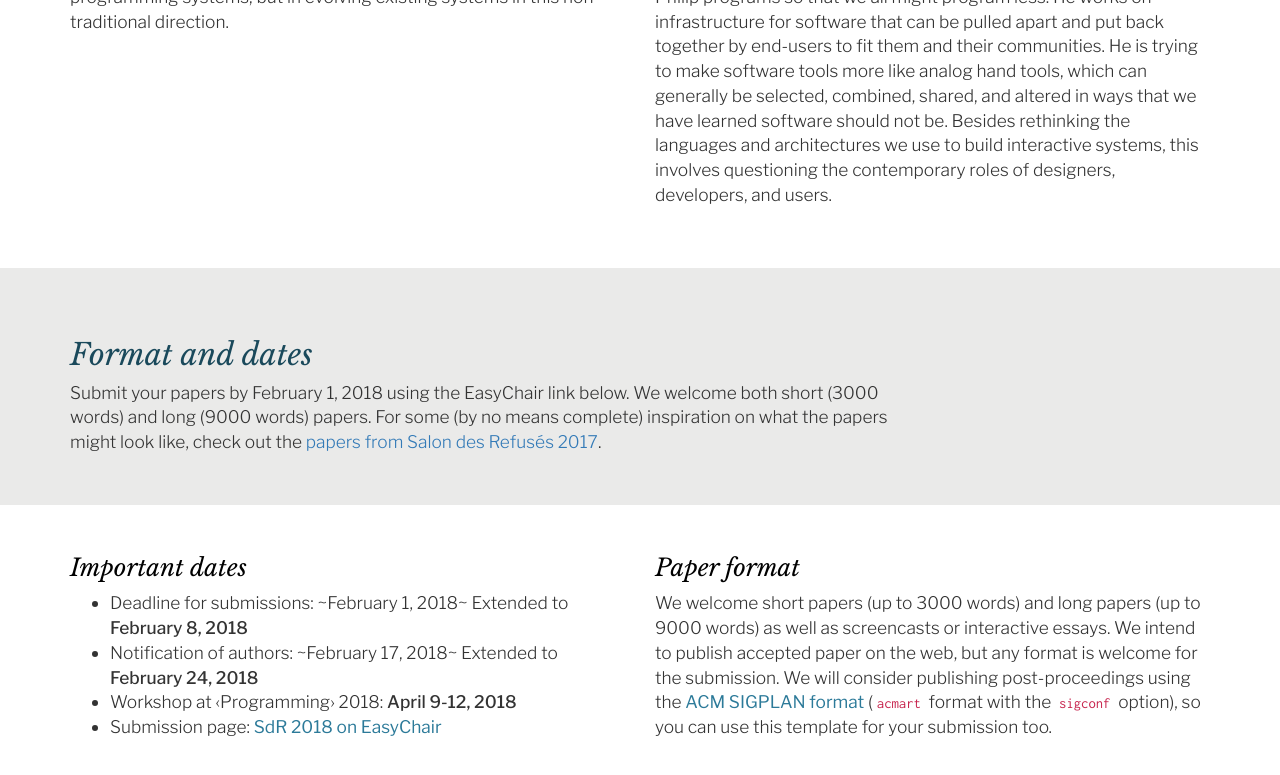
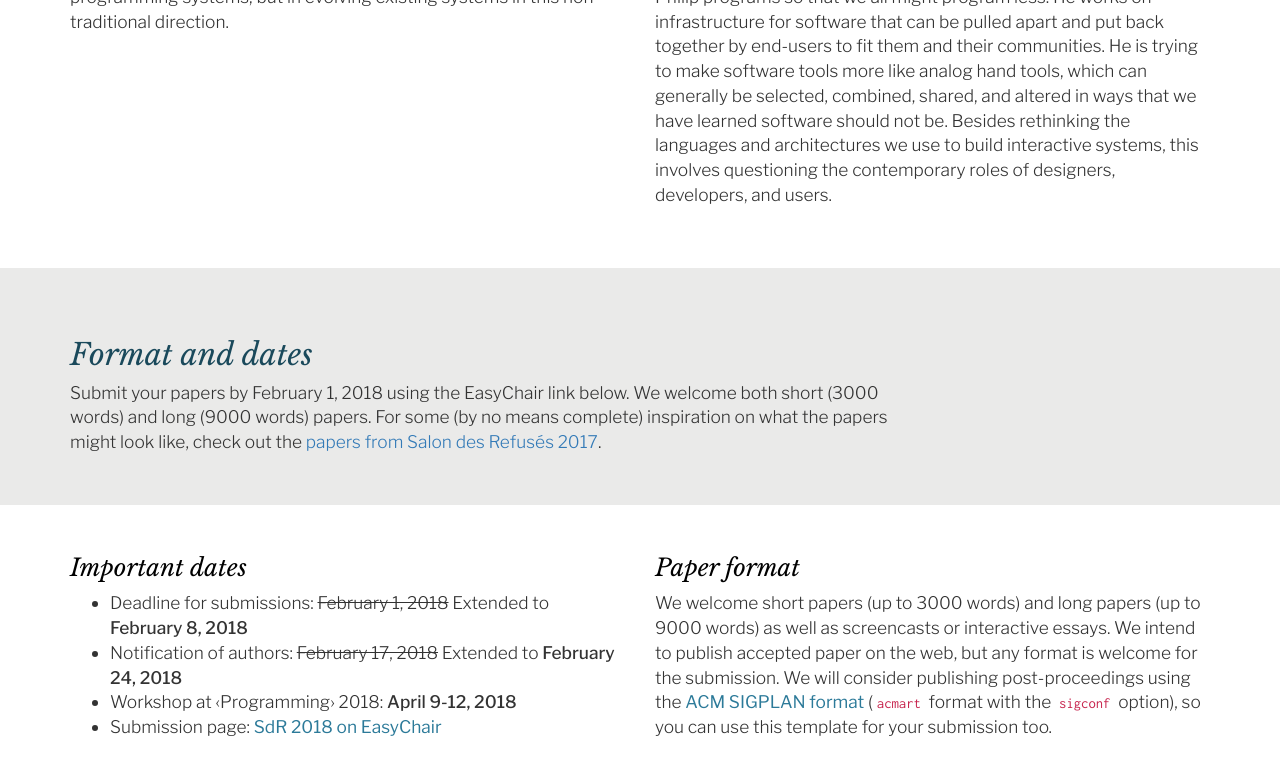
Before and after one commit to shift-society/salon, a Jekyll site: the page built from 2018/index.md, in a window 1280 px wide and 900 px high, scrolled down 3126 px. Shown: the top 775 px of the window. Built offline with Jekyll 4.4.1, drawn with Linux system fonts in a browser that asks for light colours; nearby versions of some CDN libraries.

```diff
--- a/2018/index.md
+++ b/2018/index.md
@@ -227,8 +227,8 @@ what the papers might look like, check out the [papers from Salon des Refusés 2
 
 ### Important dates
 
- - Deadline for submissions: ~February 1, 2018~ Extended to **February 8, 2018**
- - Notification of authors: ~February 17, 2018~ Extended to **February 24, 2018**
+ - Deadline for submissions: ~~February 1, 2018~~ Extended to **February 8, 2018**
+ - Notification of authors: ~~February 17, 2018~~ Extended to **February 24, 2018**
  - Workshop at ‹Programming› 2018: **April 9-12, 2018**
  - Submission page: [SdR 2018 on EasyChair](https://easychair.org/conferences/?conf=sdr18)
 
```
